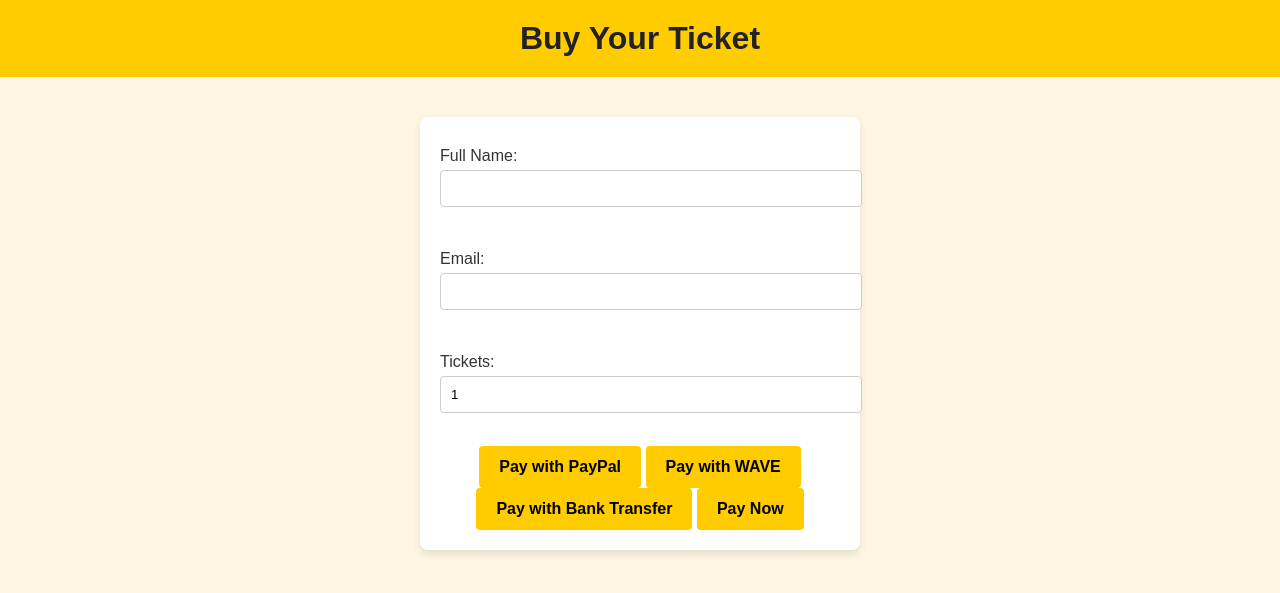
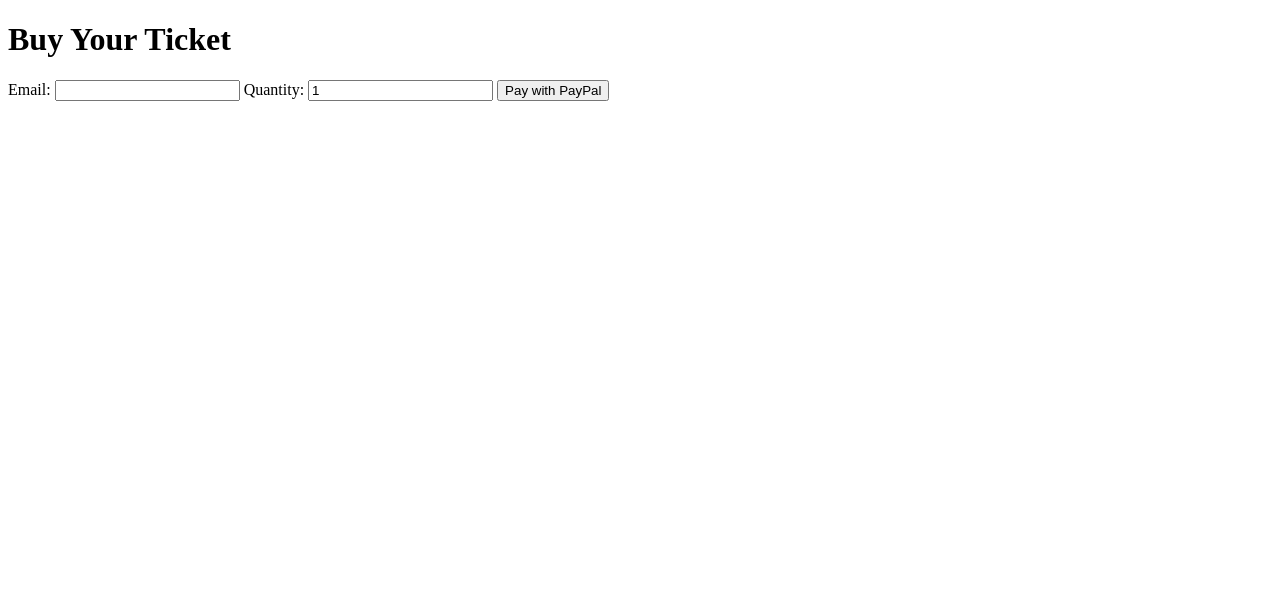
Before and after one commit to emusakormayea-cell/Event-Ticketing-Platform, a Flask app: page / in a window 1280 px wide. Shown: the top 593 px of the page. Run offline with Flask 3, Linux system fonts and the light colour scheme.

Commit message:
Refactor ticket purchase form in index.html
Updated the form structure and removed unnecessary fields.

```diff
--- a/templates/index.html
+++ b/templates/index.html
@@ -1,31 +1,16 @@
 <!DOCTYPE html>
-<html lang="en">
+<html>
 <head>
-  <meta charset="UTF-8">
-  <title>Event Ticket Purchase</title>
-  <link rel="stylesheet" href="style.css">
+  <title>Ticketing App</title>
+  <script src="/static/script.js"></script>
 </head>
 <body>
   <h1>Buy Your Ticket</h1>
-  <form id="ticketForm">
-    <label for="name">Full Name:</label>
-    <input type="text" id="name" required><br><br>
+  <label>Email:</label>
+  <input type="text" id="email" />
+  <label>Quantity:</label>
+  <input type="number" id="quantity" value="1" />
 
-    <label for="email">Email:</label>
-    <input type="email" id="email" required><br><br>
-
-    <label for="quantity">Tickets:</label>
-    <input type="number" id="quantity" min="1" value="1"><br><br>
-
-    <button id="payPayPal">Pay with PayPal</button>
-    <button id="payWave">Pay with WAVE</button>
-    <button id="payBank">Pay with Bank Transfer</button>
-
-    <button type="submit">Pay Now</button>
-  </form>
-
-  <div id="confirmation"></div>
-
-  <script src="script.js"></script>
+  <button id="payPayPal">Pay with PayPal</button>
 </body>
 </html>
```
